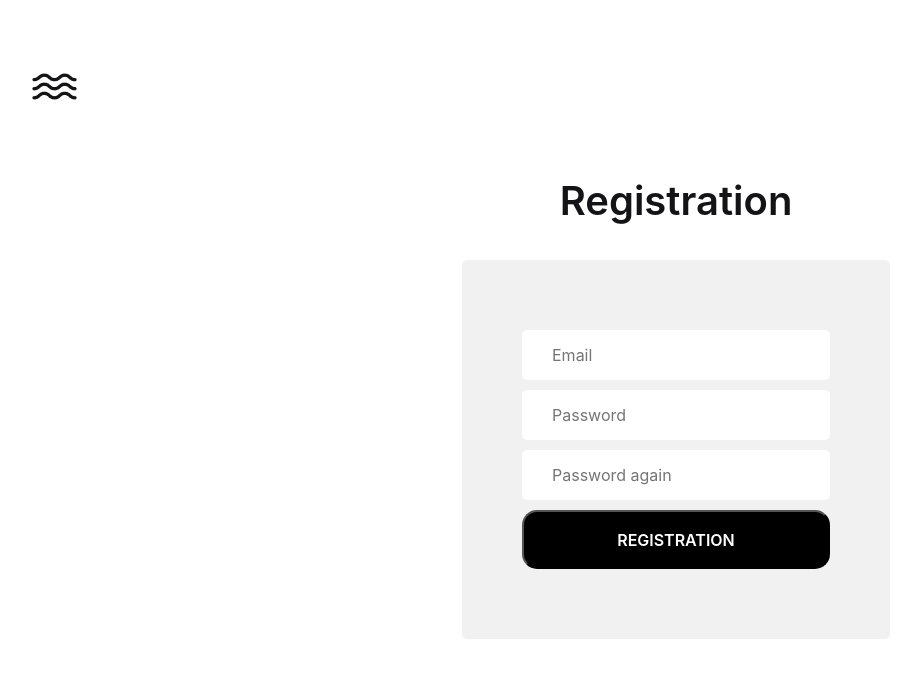
After one commit to glindaqu/DiveSea, a PHP site: the page made by public/html+php/registration.php in a window 1280 px wide; the page is wider, and only the part inside the window is pictured. The commit adds this page. Shown: the top 678 px of that part, without its empty margins (44-965 px from the left). Run offline with PHP 8.4, Linux system fonts and the light colour scheme.

Commit message:
login and register added

```diff
--- a/index.php
+++ b/index.php
@@ -28,9 +28,9 @@
                 <div class="header-group">
                     <input type="text" class="header-search" placeholder="Search Art Work / Creator">
                     <?php if (isset($_COOKIE['isLogin'])) { ?>
-                        <a href="public/html/profile.html"><button class="connect-wallet">profile</button></a>
+                        <a href="public/html+php/profile.php"><button class="connect-wallet">profile</button></a>
                     <?php } else { ?>
-                        <a href="public/html/login.html"><button class="connect-wallet">login</button></a>
+                        <a href="public/html+php/login.html"><button class="connect-wallet">login</button></a>
                     <?php } ?>
                 </div>
             </div>
--- /dev/null
+++ b/public/html+php/registration.php
@@ -0,0 +1,31 @@
+<!DOCTYPE html>
+<html lang="en">
+<head>
+    <meta charset="UTF-8">
+    <meta name="viewport" content="width=device-width, initial-scale=1.0">
+    <title>Login</title>
+    <link rel="stylesheet" href="../css/desktop.css">
+</head>
+<body>
+    <div class="container">
+        <div class="header">
+            <div class="header-menu-wrapper">
+                <div class="header-group">
+                    <div class="logo">
+                        <img src="../img/Logo.png" alt="logo" />
+                    </div>
+                </div>
+            </div>
+        </div>
+        <div class="login-wrapper">
+            <div class="login-title">Registration</div>
+            <form action="../../application/register.php" method="post" class="login-form">
+                <input type="text" class="email" placeholder="Email" name="email">
+                <input type="password" class="password" placeholder="Password" name="password">
+                <input type="password" class="password" placeholder="Password again" name="password_again">
+                <button class="connect-wallet" type="submit">registration</button>
+            </form>
+        </div>
+    </div>
+</body>
+</html>
```
Also changed, not shown: application/register.php (added, +10 -0 lines), public/html+php/profile.php (added, +11 -0 lines), public/html+php/login.html (renamed from public/html/login.html), public/html/profile.html (deleted).
